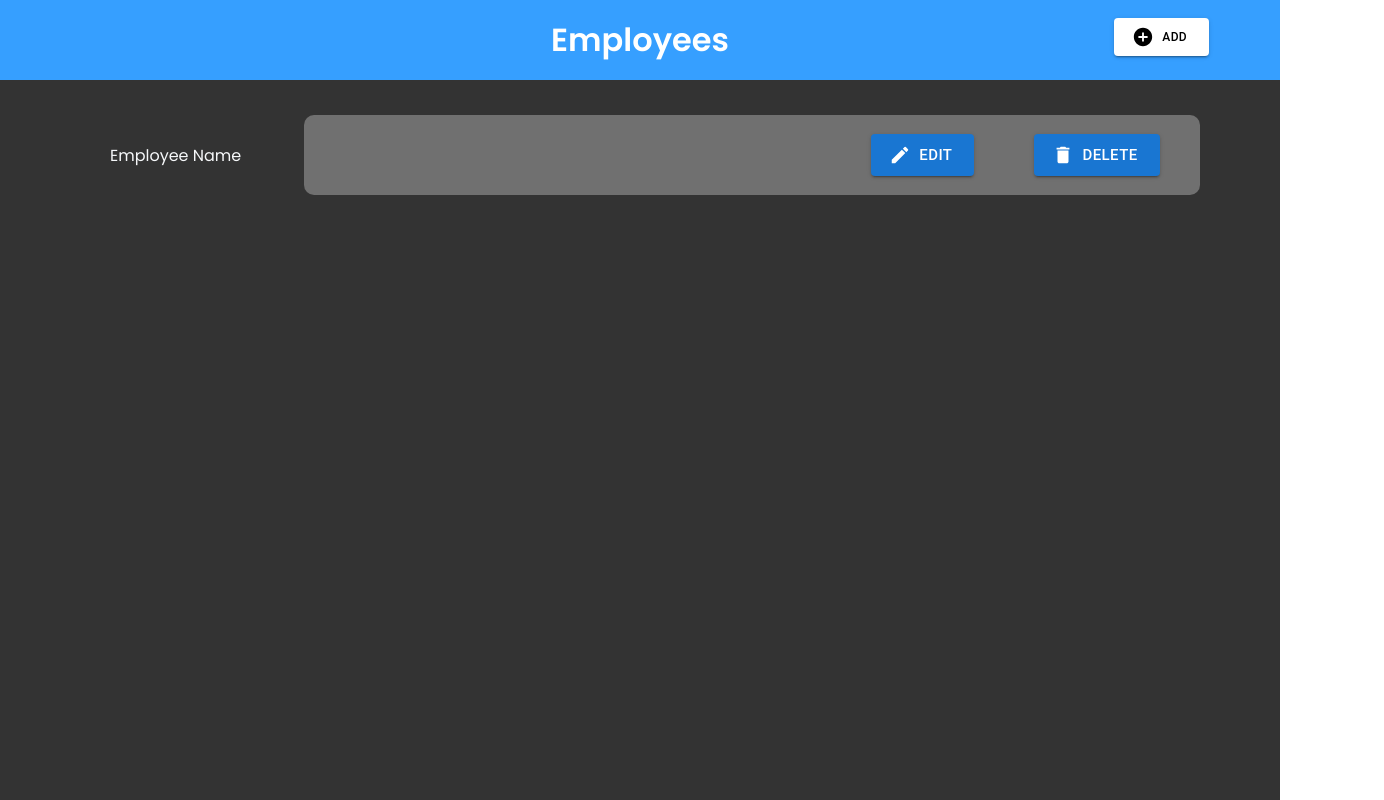
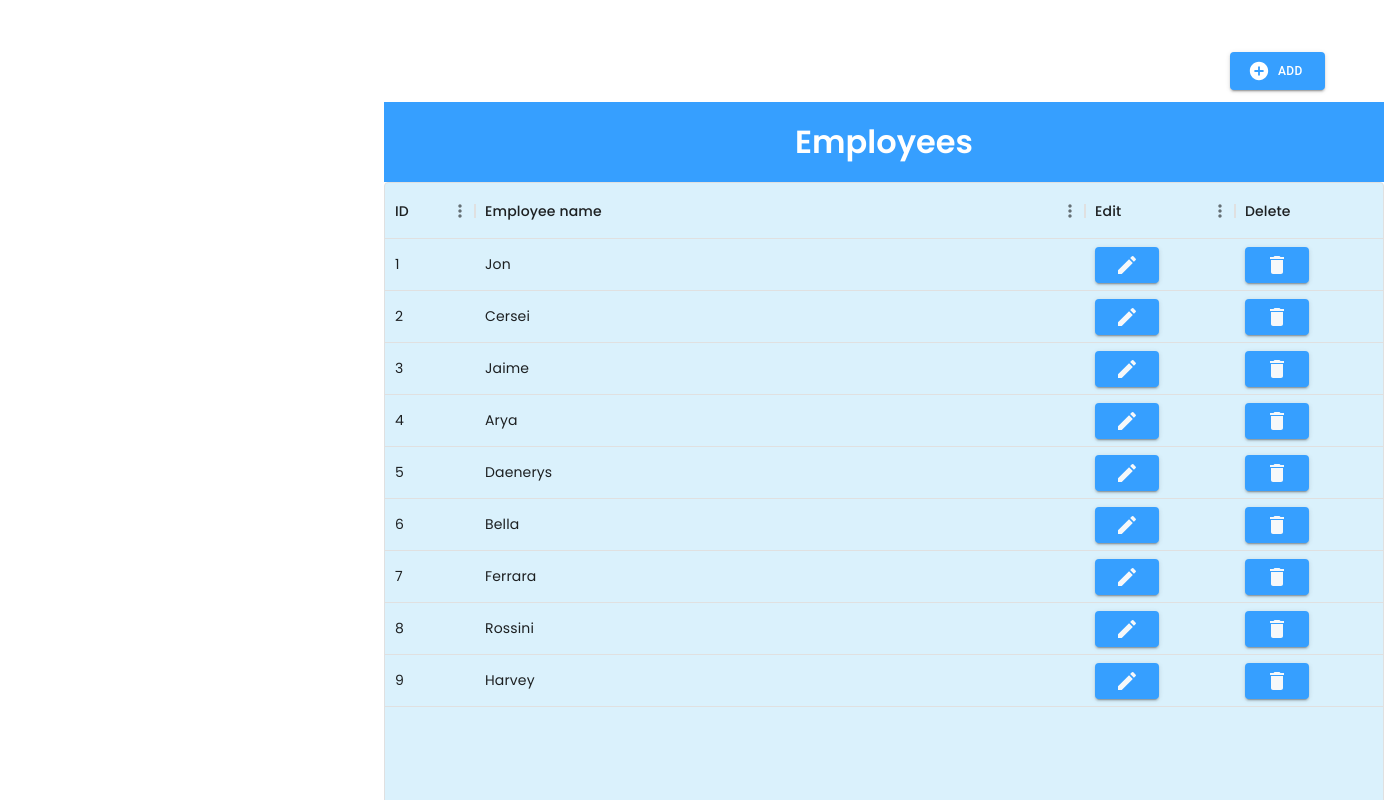
Before and after one commit to JanaTartousy/Advanced-Project, a React (Create React App) app: page /employees in a window 1280 px wide. Shown: the top 800 px of the page, 1384 px wide, since content can reach past the window. Built offline with nearby package versions, Linux system fonts and the light colour scheme.

Commit message:
finished testing table

```diff
--- a/package.json
+++ b/package.json
@@ -11,6 +11,7 @@
     "@testing-library/jest-dom": "^5.16.5",
     "@testing-library/react": "^13.4.0",
     "@testing-library/user-event": "^13.5.0",
+    "framer-motion": "^10.2.3",
     "import": "^0.0.6",
     "react": "^18.2.0",
     "react-dom": "^18.2.0",
--- a/src/components/employeeRow/employeeRow.css
+++ b/src/components/employeeRow/employeeRow.css
@@ -1,12 +1,11 @@
 .contain {
   display: flex;
   height: 150px;
-  width: 90vw;
-  margin: 0 auto;
-  margin-left: 110px;
+  width: 90vh;
+
 }
 
-.row {
+/* .row {
   margin: auto;
   display: flex;
   align-items: center;
@@ -15,20 +14,20 @@
   justify-content: flex-end;
   width: 70vw;
   height: 80px;
-  background-color:#707070;
+  background-color: #f6f8fa;
   border-radius: 10px;
-}
+} */
 
 .employee-name {
   color: #f6f8fa;
   margin-top: 63px;
-  /* margin-left: 70px; */
+
 }
-.edit-button{
+/* .edit-button{
     margin: 10px;
     padding: 20px
 }
 .delete-button{
     margin-right: 40px;
     margin-left: 30px;
-}
+} */
--- a/src/components/employeeRow/employeeRow.js
+++ b/src/components/employeeRow/employeeRow.js
@@ -1,62 +1,98 @@
-import "./employeeRow.css";
-import React from "react";
+import * as React from "react";
+import { DataGrid } from "@mui/x-data-grid";
 import { Button } from "@mui/material";
-import DeleteIcon from "@mui/icons-material/Delete";
-import CreateIcon from "@mui/icons-material/Create";
-import { createTheme, ThemeProvider } from "@mui/material/styles";
+import Edit from "@mui/icons-material/Edit";
+import Delete from "@mui/icons-material/Delete";
 
 
-const theme = createTheme({
-  palette: {
-    white: { main: "#F6F8FA" },
-    accent: { main: "#369fff" },
-    accentderv: { main: "#69B7FF" },
-    gray: { main: "#707070" },
-    black: { main: "#333" },
+const columns = [
+   { field: 'id', headerName: 'ID', width: 90 },
+  {
+    field: "employeeName",
+    headerName: "Employee name",
+    width: 610,
+    editable: true,
   },
-});
+  {
+    field: "edit",
+    headerName: "Edit",
+    width: 150,
+    renderCell: () => (
+      <Button
+        name="edit employee"
+        variant="contained"
+        onClick={()=>alert('You can now edit an employee')}
+        sx={{
 
-function EmployeeRow() {
+          backgroundColor: "#369fff",
+          color: "#F6F8FA",
+          "&:hover": {
+            backgroundColor: "#369fff",
+            color: "#333",
+          },
+        }}
+      >
+        {" "}
+        <Edit />
+      </Button>
+    ),
+  },
+  {
+    field: "delete",
+    headerName: "Delete",
+    width: 200,
+    renderCell: () => (
+      <Button
+        name="delete employee"
+        variant="contained"
+        onClick={()=>alert('Employee deleted successfully')}
+       sx={{
+
+          backgroundColor: "#369fff",
+          color: "#F6F8FA",
+          "&:hover": {
+            backgroundColor: "#369fff",
+            color: "#333",
+          },
+        }}
+      >
+        {" "}
+        <Delete />
+      </Button>
+    ),
+  },
+];
+
+const rows = [
+  { id: 1, employeeName: "Jon"},
+  { id: 2, employeeName: "Cersei"},
+  { id: 3, employeeName: "Jaime"},
+  { id: 4, employeeName: "Arya"},
+  { id: 5, employeeName: "Daenerys" },
+  { id: 6, employeeName: "Bella" },
+  { id: 7, employeeName: "Ferrara" },
+  { id: 8, employeeName: "Rossini" },
+  { id: 9, employeeName: "Harvey"},
+];
+
+export default function DataGridDemo() {
   return (
-    <div className="contain">
-      <div className="employee-name">
-        <h4>Employee Name</h4>
-      </div>
-      <div className="row">
-        <div className="edit-button">
-          <Button
-            variant="contained"
-            style={{
-              fontSize: 15,
-              backgroundColor: "accent",
-              color: "white",
-            }}
-            size="large"
-            startIcon={<CreateIcon />}
-            onClick={() => alert("You can now edit employee profile")}
-          >
-            Edit
-          </Button>
-        </div>
-        <div className="delete-button">
-          <Button
-            variant="contained"
-            style={{
-              fontSize: 15,
-              backgroundColor: "accent",
-              color: "white",
-            }}
-            size="large"
-            startIcon={<DeleteIcon />}
-            onClick={() => alert("Employee has been removed")}
-          >
-            Delete
-          </Button>
-          <ThemeProvider theme={theme}></ThemeProvider>
-        </div>
-      </div>
-    </div>
+    <DataGrid
+      rows={rows}
+      columns={columns}
+      initialState={{
+        pagination: {
+          paginationModel: {
+            pageSize: 20,
+          },
+        },
+      }}
+      pageSizeOptions={[20]}
+      disableRowSelectionOnClick
+      sx={{
+        width: 1000,
+        backgroundColor: '#daf1fc',
+      }}
+    />
   );
-}
-
-export default EmployeeRow;
+};
--- a/src/pages/employees/employees.css
+++ b/src/pages/employees/employees.css
@@ -1,7 +1,9 @@
 .container{
-    background-color: #333;
+    /* background-color: #daf1fc; */
     height: 100vh;
-
+    position: absolute;
+    z-index: 1;
+    margin: 5% 30% 30% 30%;
 
 }
 .employee-header{
--- a/src/pages/employees/employees.js
+++ b/src/pages/employees/employees.js
@@ -18,16 +18,13 @@ const theme = createTheme({
 function Employees() {
   return (
     <div className="container">
-      <div className="employee-header">
-        <h2>Employees</h2>
-        <div style={{ position: 'relative' }}/>
-        <Button
+       <Button
         startIcon={<AddCircleIcon/>}
          style={{
             fontSize: 12,
-            backgroundColor: "white",
-            color: "black",
-             position: 'absolute',right: 71, top: 18,
+            backgroundColor: "#369fff",
+            color: "white",
+             left: 846, bottom: 12,
          }}
 
          size="large"
@@ -36,6 +33,10 @@ function Employees() {
         >
             Add
         </Button>
+      <div className="employee-header">
+        <h2>Employees</h2>
+        <div style={{ position: 'relative' }}/>
+
         <ThemeProvider theme={theme}></ThemeProvider>
       </div>
       <EmployeeRow/>
```
Also changed, not shown: 1 other file (tests, documents, lock files or other folders).
